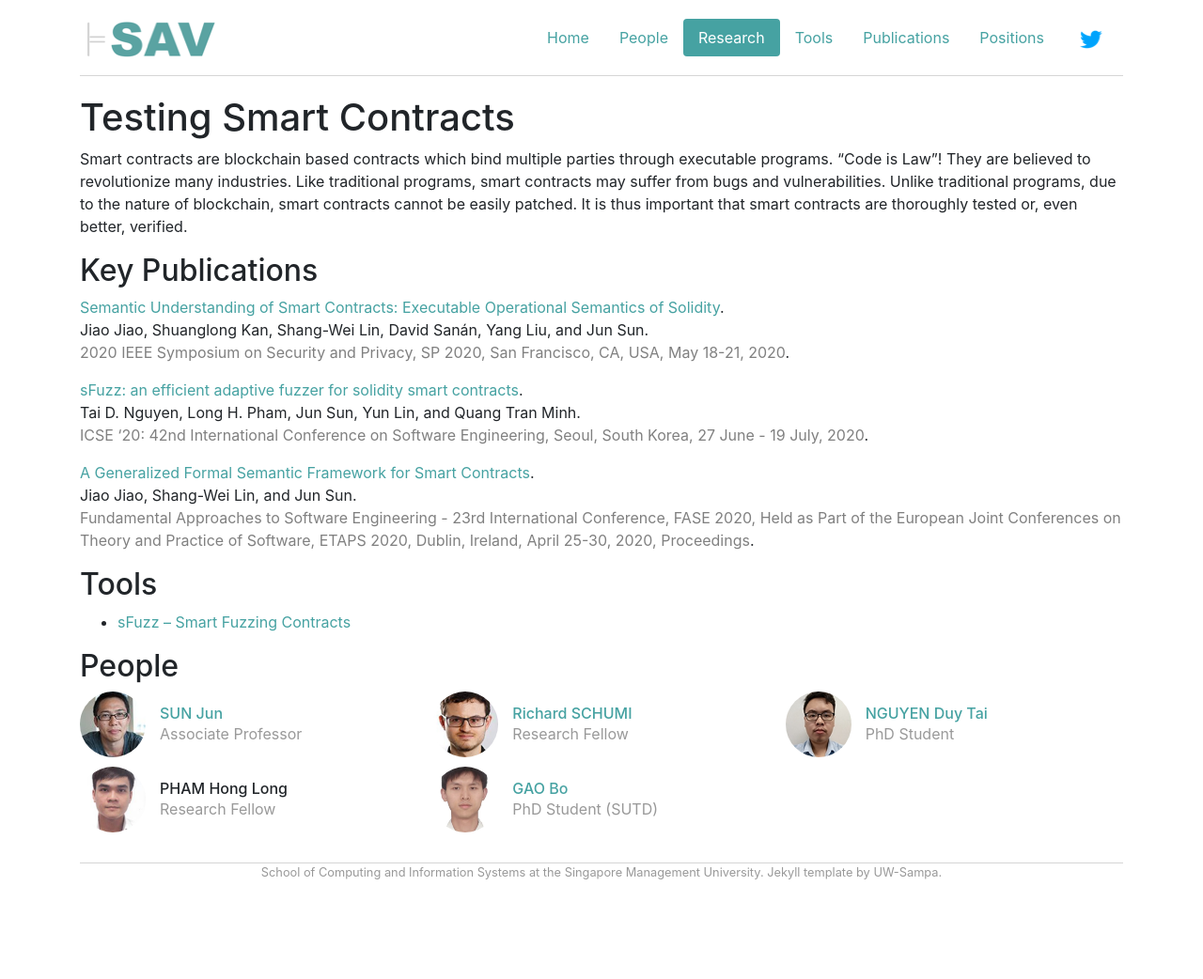
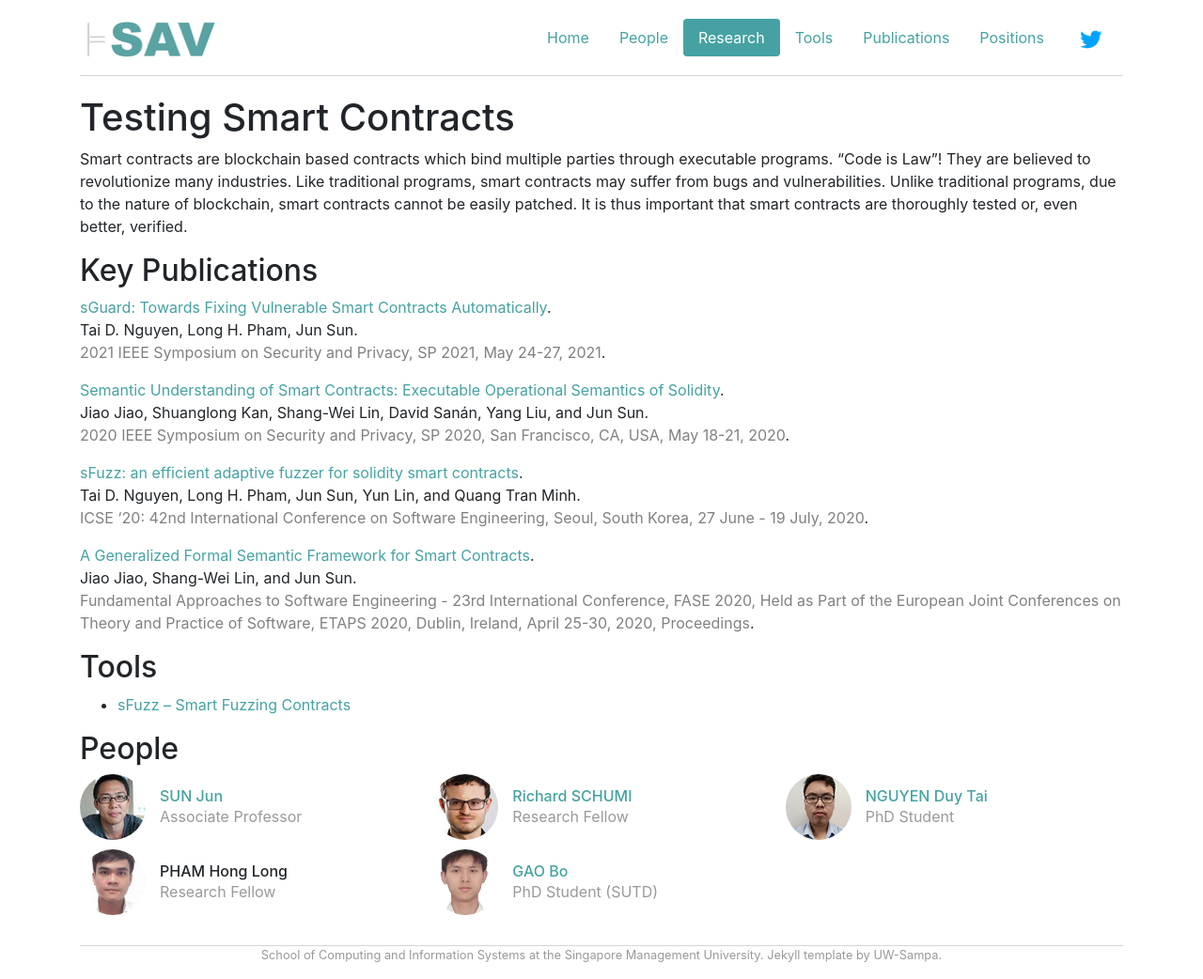
Before and after one commit to smallzjuer/sav-smu.github.io, a Jekyll site: the page built from _projects/smart-contracts.md, in a window 1280 px wide. Shown: the whole page at 94% size. Built offline with Jekyll 4.4.1, drawn with Linux system fonts in a browser that asks for light colours; nearby versions of some CDN libraries; before the commit the page ends 954 px from its top, so only the background shows below that.

Commit message:
new paper

```diff
--- a/_projects/smart-contracts.md
+++ b/_projects/smart-contracts.md
@@ -22,6 +22,17 @@ Smart contracts are blockchain based contracts which bind multiple parties throu
 ## Key Publications
 
 <span class="pubtitle">
+			<a href="https://arxiv.org/abs/2101.01917">sGuard: Towards Fixing Vulnerable Smart Contracts Automatically</a>.
+			</span><br />
+			<span class="authors">
+				Tai D. Nguyen, Long H. Pham, Jun Sun.
+			</span><br />
+			<span style="color:grey;"><span class="venuetype"></span><span class="venue">2021 IEEE Symposium on Security and Privacy, SP 2021, May 24-27, 2021</span></span>.
+			<br />
+			<span class="links">
+</span>
+
+<span class="pubtitle">
 				<a href="https://doi.org/10.1109/SP40000.2020.00066">Semantic Understanding of Smart Contracts: Executable Operational Semantics of Solidity</a>.
 			</span><br />
 			<span class="authors">
@@ -33,7 +44,7 @@ Smart contracts are blockchain based contracts which bind multiple parties throu
 </span>
 
 <span class="pubtitle">
-				<a href="https://doi.org/10.1145/3377811.3380334">sFuzz: an efficient adaptive fuzzer for solidity smart contracts</a>.
+			<a href="https://arxiv.org/abs/2004.08563">sFuzz: an efficient adaptive fuzzer for solidity smart contracts</a>.
 			</span><br />
 			<span class="authors">
 				Tai D. Nguyen, Long H. Pham, Jun Sun, Yun Lin, and Quang Tran Minh.
```
